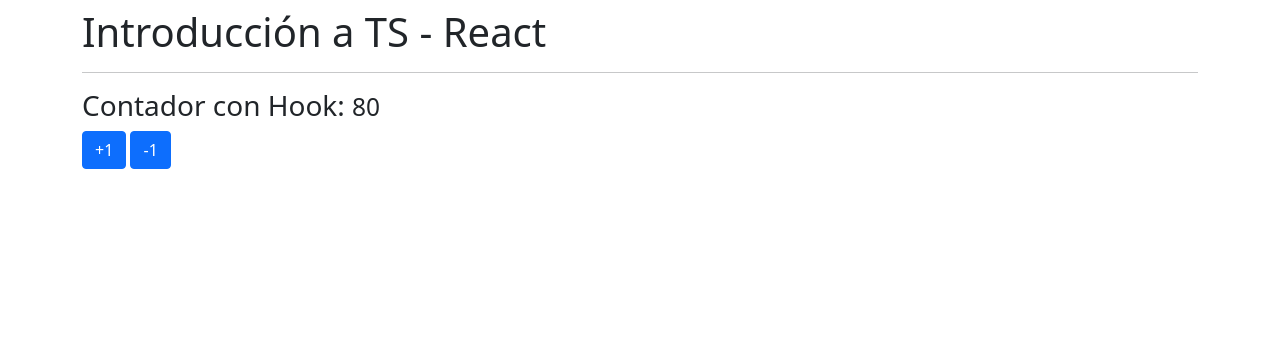
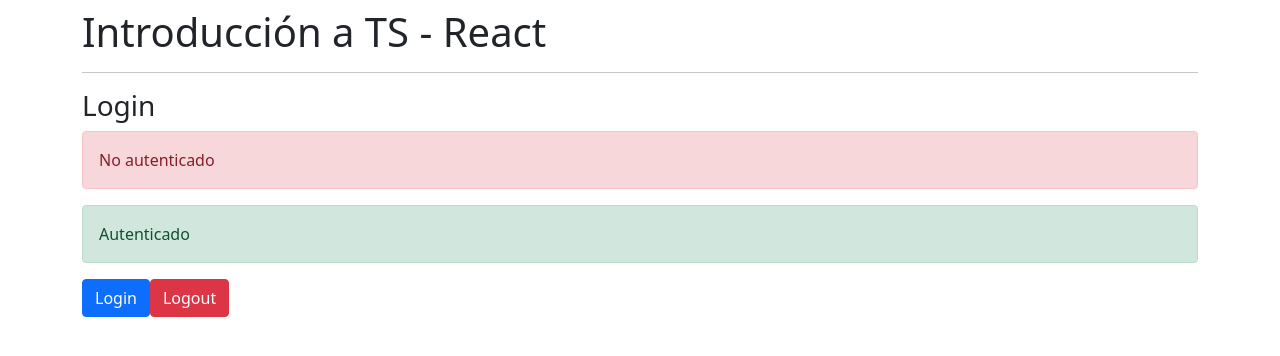
Before and after one commit to luigialejandro/01-Reforzamiento-tsx, a React (Create React App) app: page / in a window 1280 px wide. Shown: the top 356 px of the page. Built offline with nearby package versions, Linux system fonts and the light colour scheme.

Commit message:
Trying out for the very first time useReducer and useEffect in a component. It turns out that useReducer is just a function that manages the evolution of a particular initial state

```diff
--- a/src/App.tsx
+++ b/src/App.tsx
@@ -1,8 +1,10 @@
 //import { TiposBasicos } from "./typescript/TiposBasicos";
 
-import { Contador } from "./components/Contador";
-import { ContadorConHook } from "./components/ContadorConHook";
-import { Funciones } from "./typescript/Funciones";
+import { Login } from "./components/Login";
+
+//import { Contador } from "./components/Contador";
+//import { ContadorConHook } from "./components/ContadorConHook";
+//import { Funciones } from "./typescript/Funciones";
 //import { ObjetosLiterales } from "./typescript/ObjetosLiterales";
 
 
@@ -15,7 +17,8 @@
       {/*<ObjetosLiterales /> */}
       {/*<Funciones /> */}
       {/*<Contador /> */}
-      <ContadorConHook />
+      {/*<ContadorConHook /> */}
+      <Login />
     </div>
   )
 }
--- /dev/null
+++ b/src/components/Login.tsx
@@ -0,0 +1,85 @@
+import { useEffect, useReducer } from "react";
+import { setTimeout } from "timers/promises";
+
+interface AuthState {
+    validando: boolean;
+    token: string | null;
+    username: string;
+    nombre: string;
+}
+
+const initialState: AuthState = {
+    validando: true,
+    token: null,
+    username: '',
+    nombre: ''
+}
+
+type AuthAction = { type: 'logout'};
+
+const authReducer = ( state: AuthState, action: AuthAction ): AuthState => {
+
+    switch ( action.type ) {
+        case 'logout':
+            return {
+                validando: false,
+                token: null,
+                nombre: '',
+                username: ''
+            }
+
+        default:
+            return state;
+    }
+
+}
+
+export const Login = () => {
+
+    const [{ validando }, dispatch] = useReducer(authReducer, initialState);
+
+    useEffect(() => {
+        window.setTimeout(() => {
+            dispatch({ type: 'logout' })
+        }, 1500);
+    }, []);
+
+    if ( validando ){
+        return (
+            <>
+                <h3>Login</h3>
+                <div className="alert alert-info">
+                    Validando...
+                </div>
+            </>
+        )
+    }
+
+
+
+  return (
+    <>
+        <h3>Login</h3>
+
+        <div className="alert alert-danger">
+            No autenticado
+        </div>
+
+        <div className="alert alert-success">
+            Autenticado
+        </div>
+
+        <button
+            className="btn btn-primary"
+        >
+            Login
+        </button>
+
+        <button
+            className="btn btn-danger"
+        >
+            Logout
+        </button>
+    </>
+  )
+}
```
